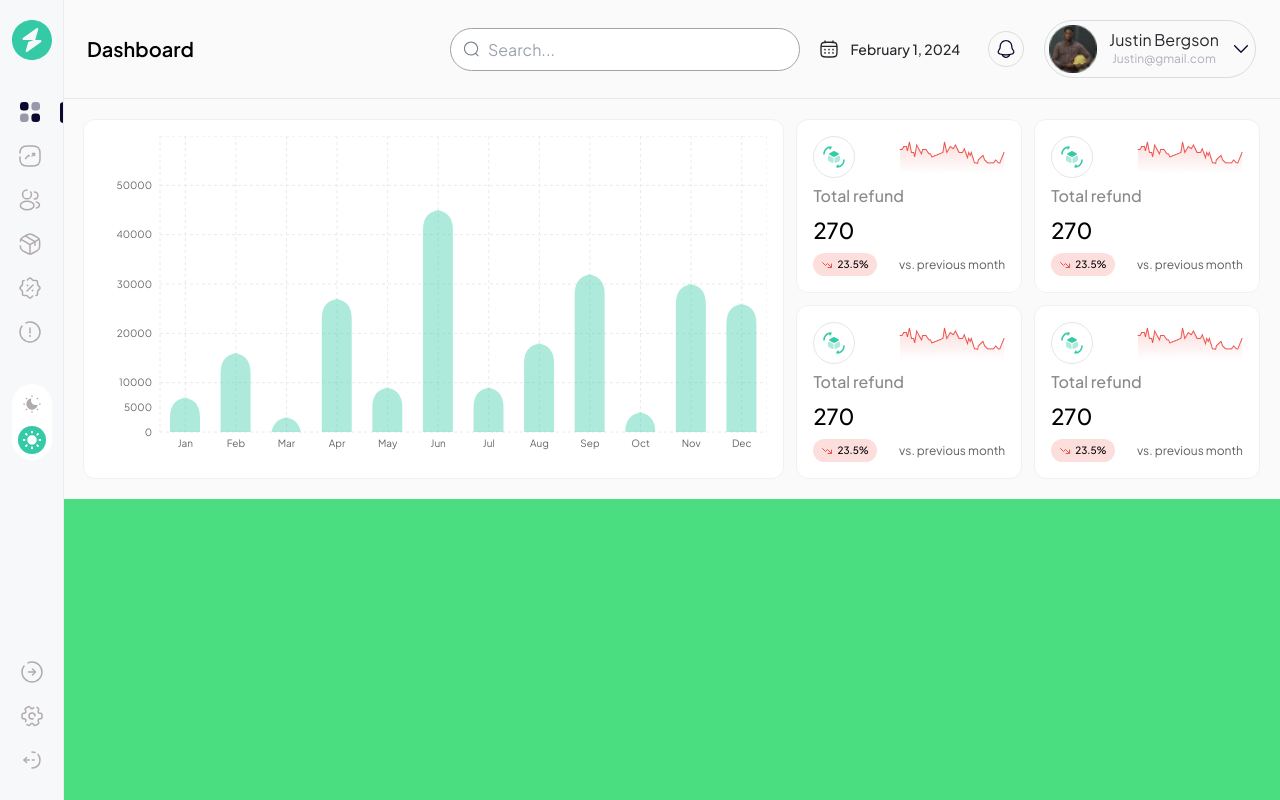
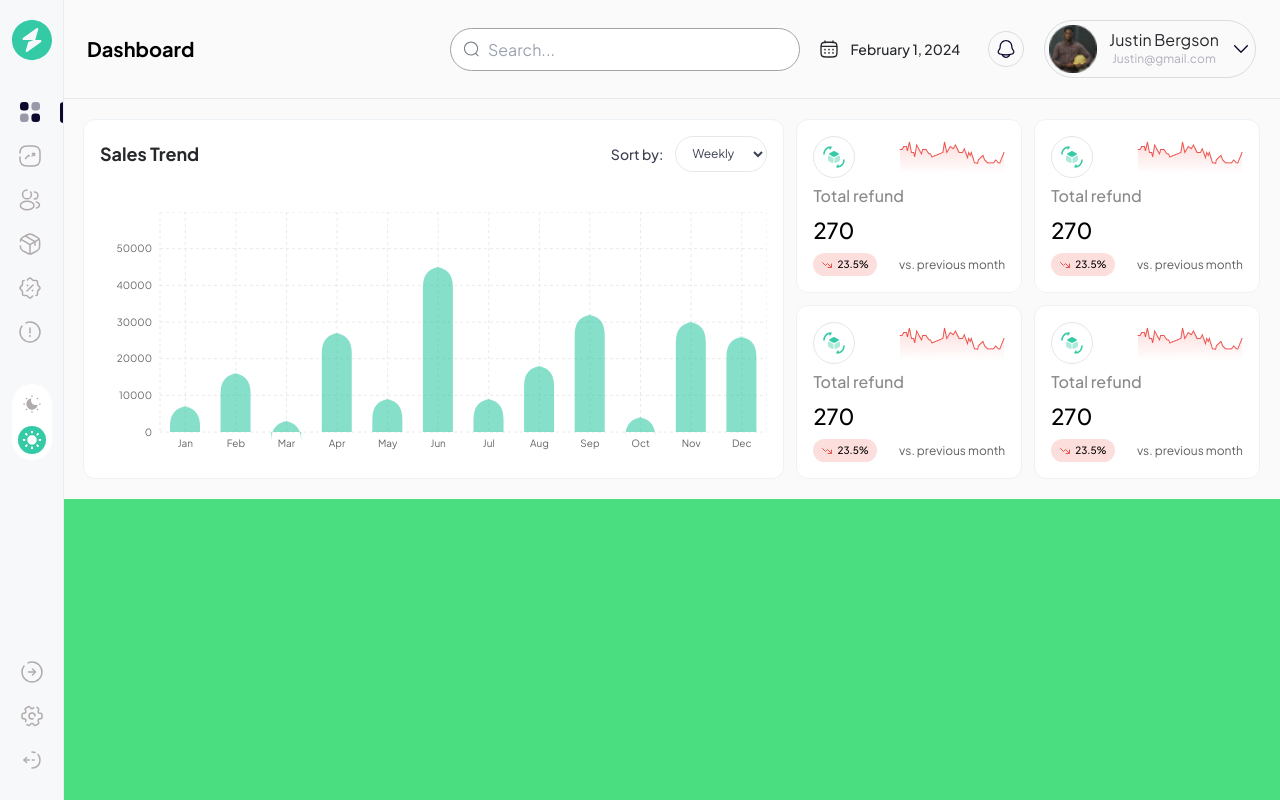
Before and after one commit to AbassKoyang/analytics-dashboard, a React (Vite) app: page / in a window 1280 px wide. Built offline with nearby package versions, Linux system fonts and the light colour scheme.

Commit message:
worked on chart

```diff
--- a/src/components/BarChart.jsx
+++ b/src/components/BarChart.jsx
@@ -11,7 +11,7 @@ const RoundedBar = ({ x, y, width, height }) => {
                 Q${x + width},${y} ${x + width},${y + radius}
                 L${x + width},${y + height}
                 Z`}
-                fill='#34CAA5' opacity='0.4'
+                fill='#34CAA5' opacity='0.6'
         />
     );
     };
--- a/src/components/ChartCard.jsx
+++ b/src/components/ChartCard.jsx
@@ -3,7 +3,19 @@ import { monthlyData } from "../assets/constants";
 
 const ChartCard = () => {
   return (
-    <div className="p-4 rounded-xl bg-white border border-[#EDF2F7] col-span-5 lg:col-span-3 overflow-x-auto lg:overflow-hidden flex justify-center items-center">
+    <div className="p-4 rounded-xl bg-white border border-[#EDF2F7] col-span-5 lg:col-span-3 overflow-x-auto lg:overflow-hidden flex flex-col items-center">
+    <div className="w-full flex justify-between items-center  mb-10">
+        <h3 className="font-bold text-lg text-[#26282C]">Sales Trend</h3>
+        <div className="flex gap-3 items-center">
+            <h5 className="font-medium text-sm text-[#3A3F51]">Sort by:</h5>
+            <select className="bg-white h-9 px-3 cursor-pointer border border-gray/50 dark:border-transparent rounded-3xl text-[12px] text-[#3A3F51] focus:border-gray/50
+            ">
+                <option value="value" className="text-[14px] text-[#3A3F51]">Weekly</option>
+                <option value="value">Monthly</option>
+                <option value="value">Yearly</option>
+            </select>
+        </div>
+    </div>
         <CustomBarChart data={monthlyData} />
     </div>
   )
--- a/src/components/Header.jsx
+++ b/src/components/Header.jsx
@@ -24,7 +24,7 @@ const Header = () => {
           <Link className="flex lg:hidden items-center justify-center">
             <LogoIcon className={'fill-[#34CAA5] dark:fill-[#34CAA5]'} />
           </Link>
-          <h1 className="hidden md:block mini:hidden text-[20px] md:leading-7 font-semibold text-black dark:text-white">Dashboard</h1>
+          <h1 className="hidden md:block mini:hidden text-[20px] md:leading-7 font-bold text-black dark:text-white">Dashboard</h1>
         </Link>
         <div className="flex items-center gap-3 md:gap-7">
           <div className="flex gap-5 items-center">
```
